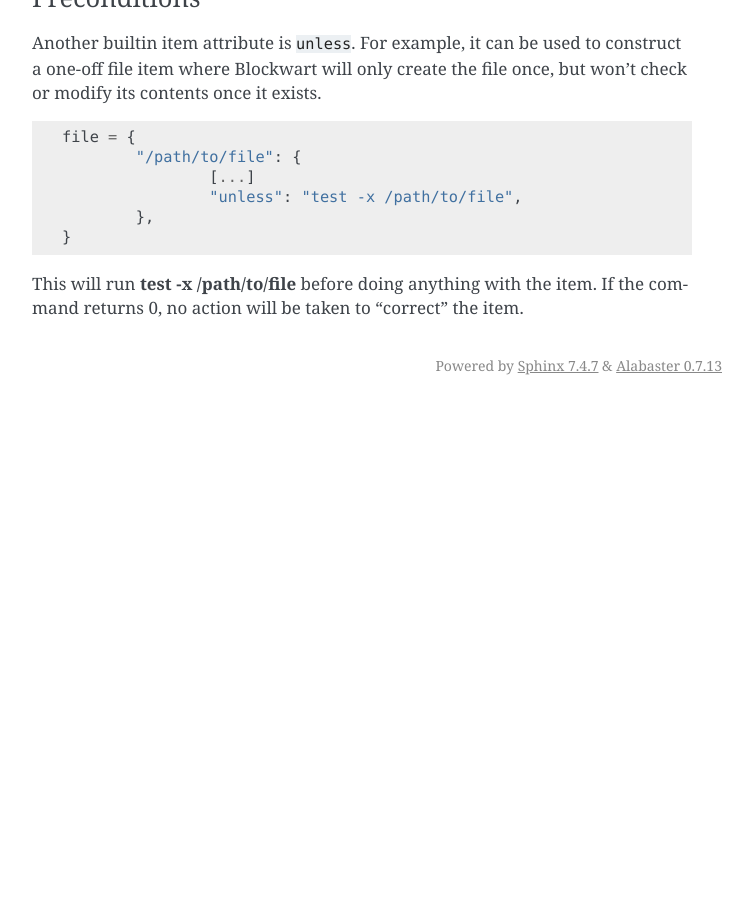
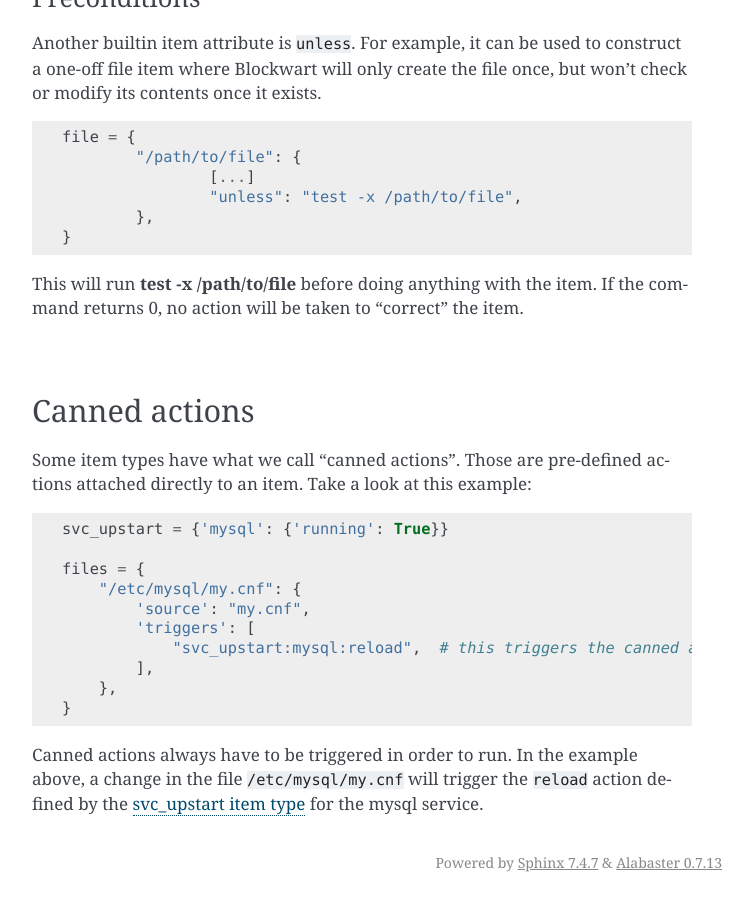
Before and after one commit to bundlewrap/bundlewrap, a Sphinx documentation site: the page built from doc/bundles.rst, in a window 1280 px wide and 900 px high, scrolled down 3212 px. Shown: the whole window, without its empty margins (388-1141 px from the left). Built offline with Sphinx 7.4.7, drawn with Linux system fonts in a browser that asks for light colours; before the commit the page ends 3617 px from its top, so only the background shows below that.

Commit message:
add docs for canned actions

```diff
--- a/doc/bundles.rst
+++ b/doc/bundles.rst
@@ -168,3 +168,27 @@ Another builtin item attribute is ``unless``. For example, it can be used to con
 	}
 
 This will run :command:`test -x /path/to/file` before doing anything with the item. If the command returns 0, no action will be taken to "correct" the item.
+
+|
+
+.. _canned_actions:
+
+Canned actions
+--------------
+
+Some item types have what we call "canned actions". Those are pre-defined actions attached directly to an item. Take a look at this example:
+
+.. code-block:: python
+
+	svc_upstart = {'mysql': {'running': True}}
+
+	files = {
+	    "/etc/mysql/my.cnf": {
+	        'source': "my.cnf",
+	        'triggers': [
+	            "svc_upstart:mysql:reload",  # this triggers the canned action
+	        ],
+	    },
+	}
+
+Canned actions always have to be triggered in order to run. In the example above, a change in the file :file:`/etc/mysql/my.cnf` will trigger the ``reload`` action defined by the :doc:`svc_upstart item type <item_svc_upstart>` for the mysql service.
```
Also changed, not shown: doc/item_svc_systemd.rst (+21 -0 lines), doc/item_svc_systemv.rst (+21 -0 lines), doc/item_svc_upstart.rst (+21 -0 lines).
